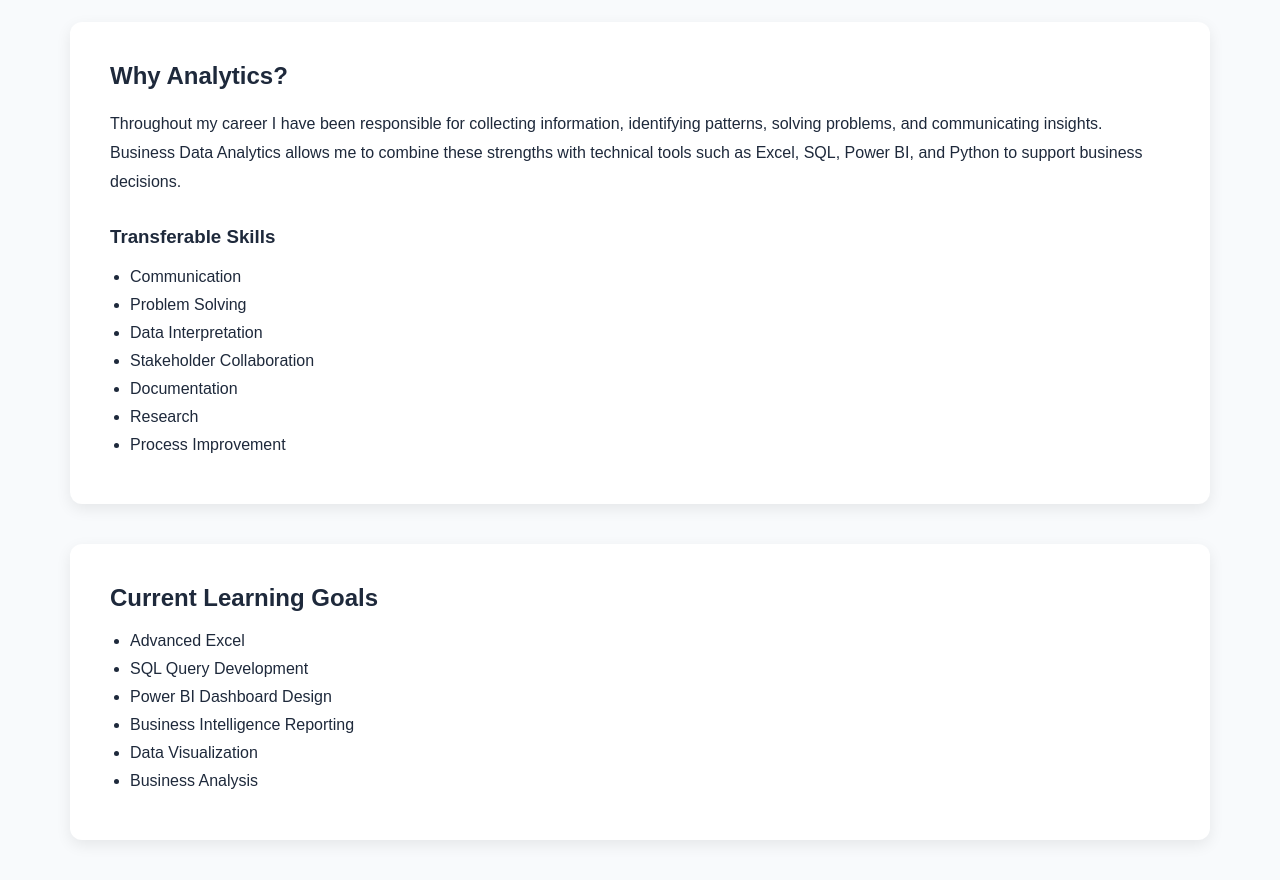
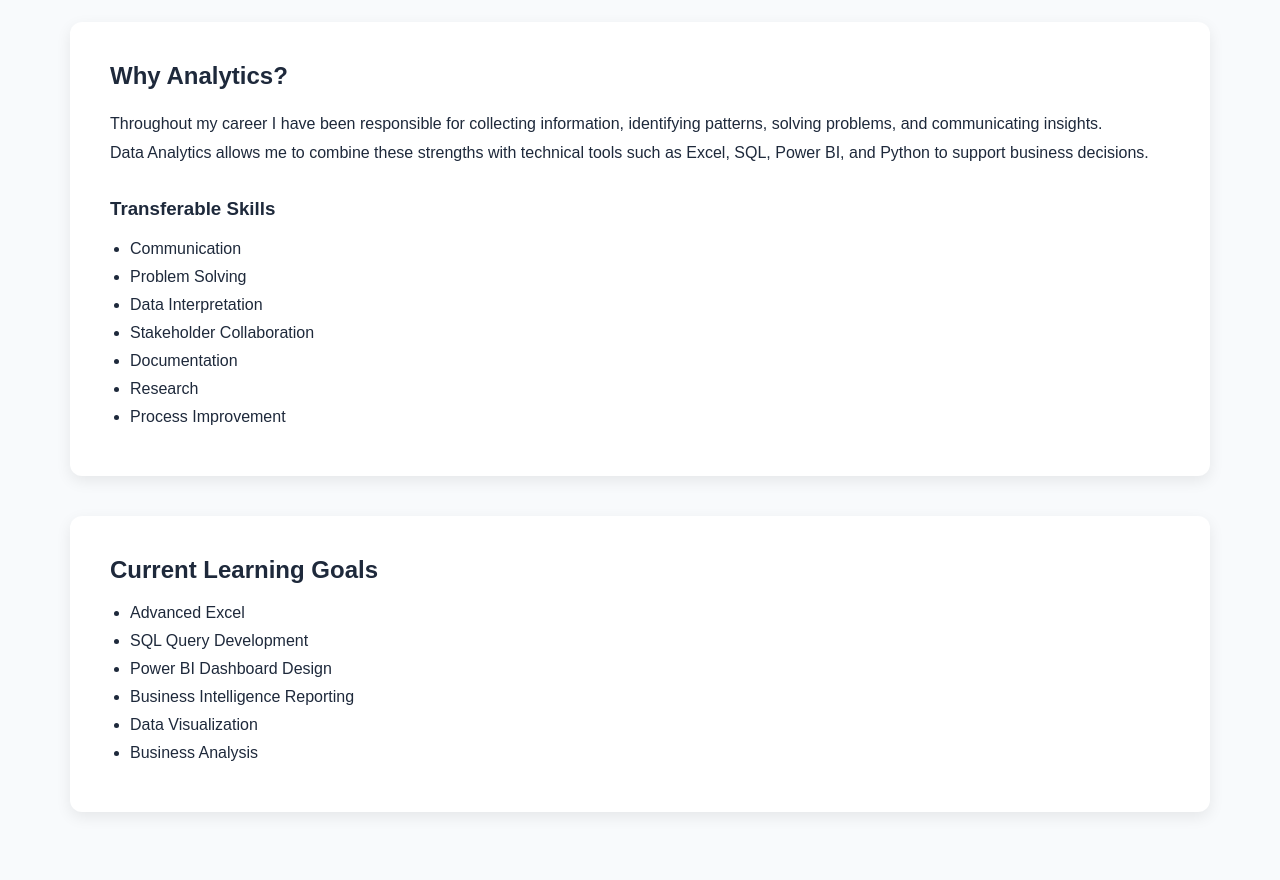
Before and after one commit to haldanek/haldane-business-data-analyst-portfolio, a React (Vite) app in the folder haldane-business-data-analyst-portfolio/: page /journey in a window 1280 px wide. Shown: the part 1280-2160 px from the top of the page. Built offline with nearby package versions, Linux system fonts and the light colour scheme.

Commit message:
docs(journey): edit- Why Analytics

```diff
--- a/haldane-business-data-analyst-portfolio/src/pages/Journey.tsx
+++ b/haldane-business-data-analyst-portfolio/src/pages/Journey.tsx
@@ -61,7 +61,7 @@ function Journey() {
         </p>
 
         <p>
-          Business Data Analytics allows me to combine these strengths with
+          Data Analytics allows me to combine these strengths with
           technical tools such as Excel, SQL, Power BI, and Python to support
           business decisions.
         </p>
```
